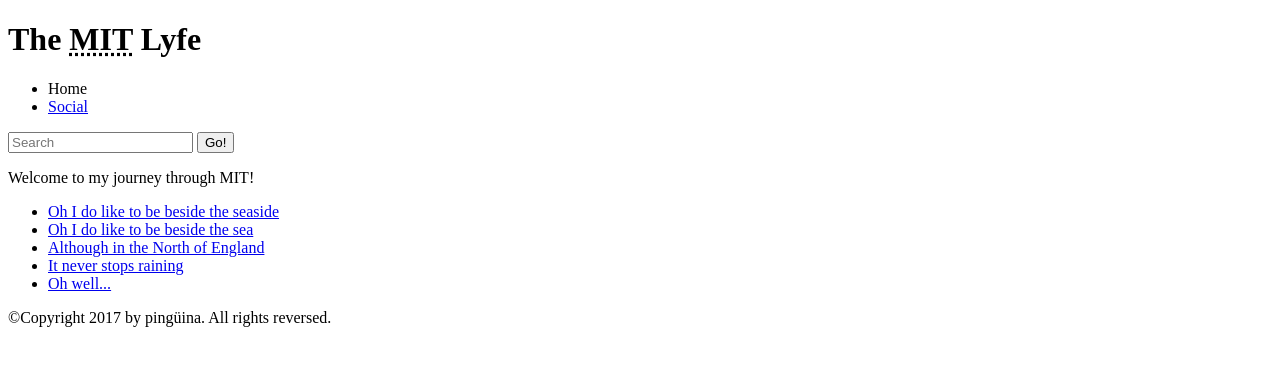
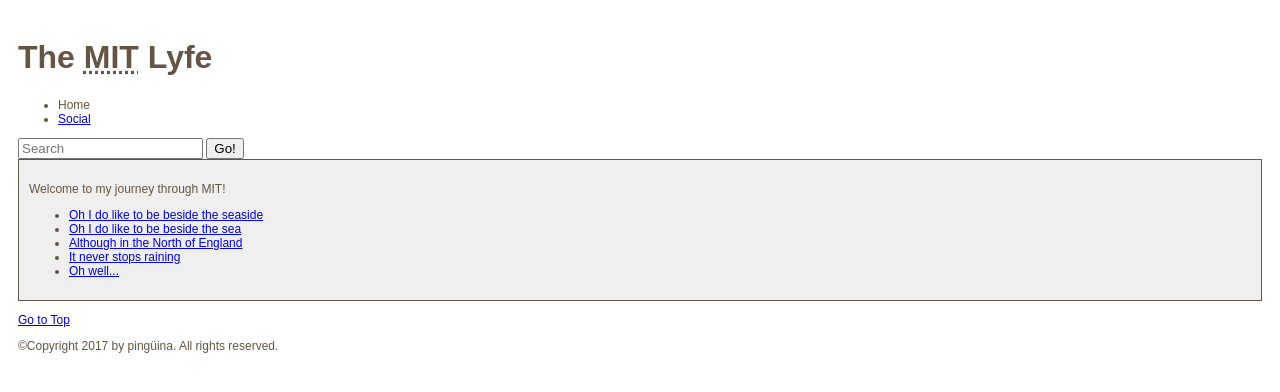
Before and after one commit to isanaoqui/MITLyfe, a plain HTML site: page index.html in a window 1280 px wide. Drawn offline with Linux system fonts and the light colour scheme.

Commit message:
Realized there were modifications (?)

```diff
--- a/index.html
+++ b/index.html
@@ -9,13 +9,14 @@
     <title>
         The MIT Lyfe
     </title>
+    <link href="styles.css" type="text/css" rel="stylesheet">
 
     <link rel="shortcut icon" href="favicon.ico" type="image/x-icon">
 
 </head>
 
 <body>
-    <h1> The <abbr title = "Massachusetts Institute of Technology">MIT</abbr> Lyfe </h1>
+    <h1 id="top"> The <abbr title = "Massachusetts Institute of Technology">MIT</abbr> Lyfe </h1>
 
     <nav>
         <ul>
@@ -48,9 +49,9 @@
             </ul>
         </aside>
     </main>
-
+    <p><a href="#top">Go to Top</a></p>
     <footer>
-        <p>©Copyright 2017 by pingüina. All rights reversed.</p>
+        <p>&copy;Copyright 2017 by pingüina. All rights reserved.</p>
     </footer>
 
 </body>
--- a/styles.css
+++ b/styles.css
@@ -1,8 +1,15 @@
 body {
-    font-family: arial;
-    background-color:lavender;
+    font-family: Arial, Verdana, sans-serif;
+    color: #665544;
+    padding: 10px;
 }
 
-h1 {
-    color: rgb(255,255,255);
+main {
+    border: 1px solid #665544;
+    background-color: #efefef;
+    padding: inherit;
 }
+
+p, nav, aside{
+    font-size: 75%;
+}
```
Also changed, not shown: 1 other file.
